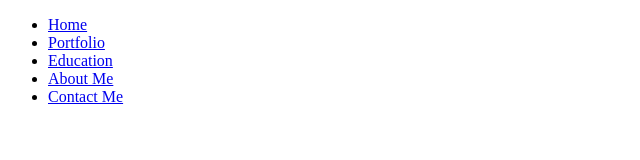
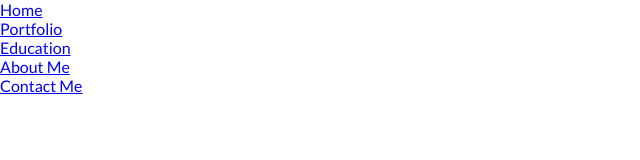
Before and after one commit to Alain2020/alain-s-profile, a plain HTML site: page index.html in a window 1280 px wide. Shown: the whole page, without its empty margins (0-640 px from the left). Drawn offline with Linux system fonts and the light colour scheme.

Commit message:
Remove default margins, padding and borders

```diff
--- a/assets/css/style.css
+++ b/assets/css/style.css
@@ -1 +1,8 @@
 @import url('https://fonts.googleapis.com/css2?family=Lato:ital,wght@0,300;0,400;1,300;1,400;1,700&family=Oswald:wght@200;300;500&display=swap');
+*{
+    margin: 0;
+    padding: 0;
+    font-family: 'Lato', sans-serif;
+    box-sizing: border-box;
+
+}
```
